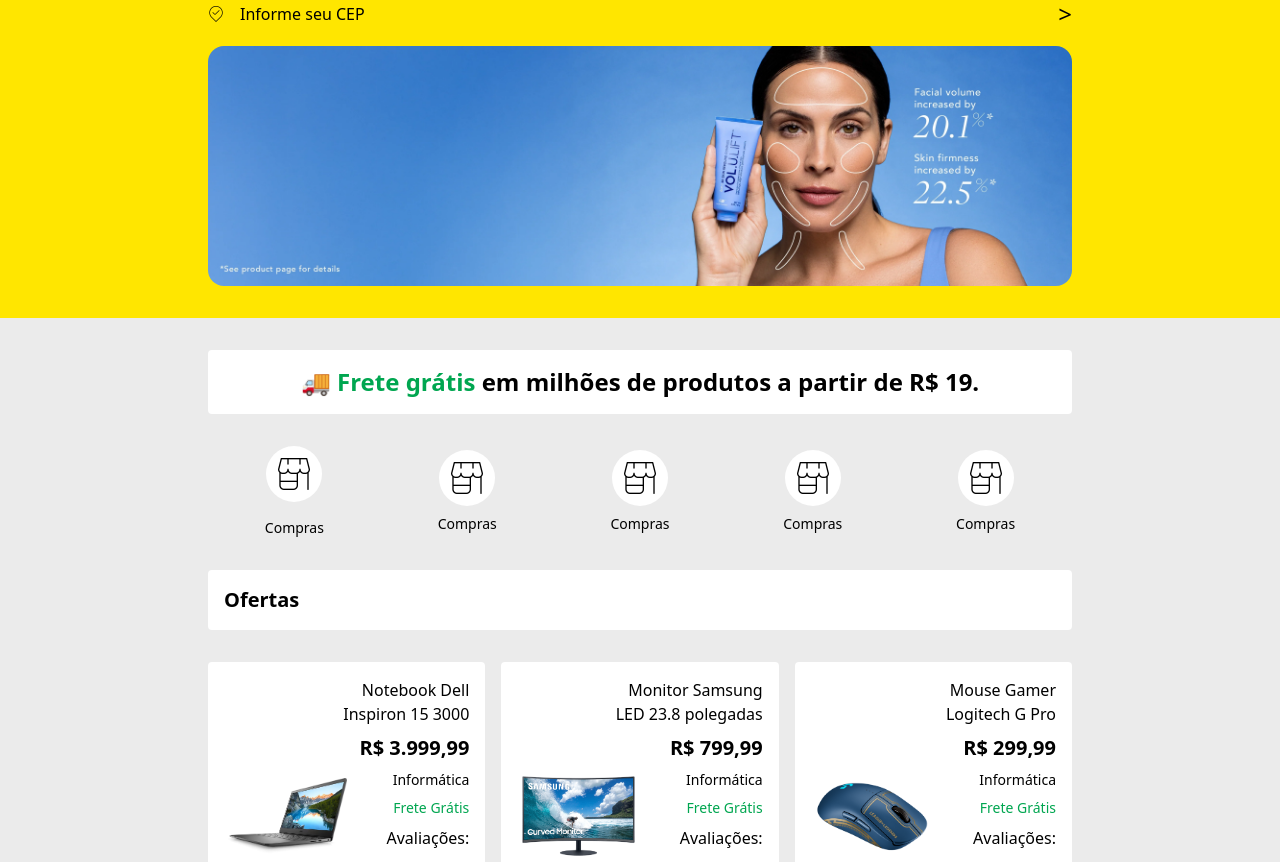
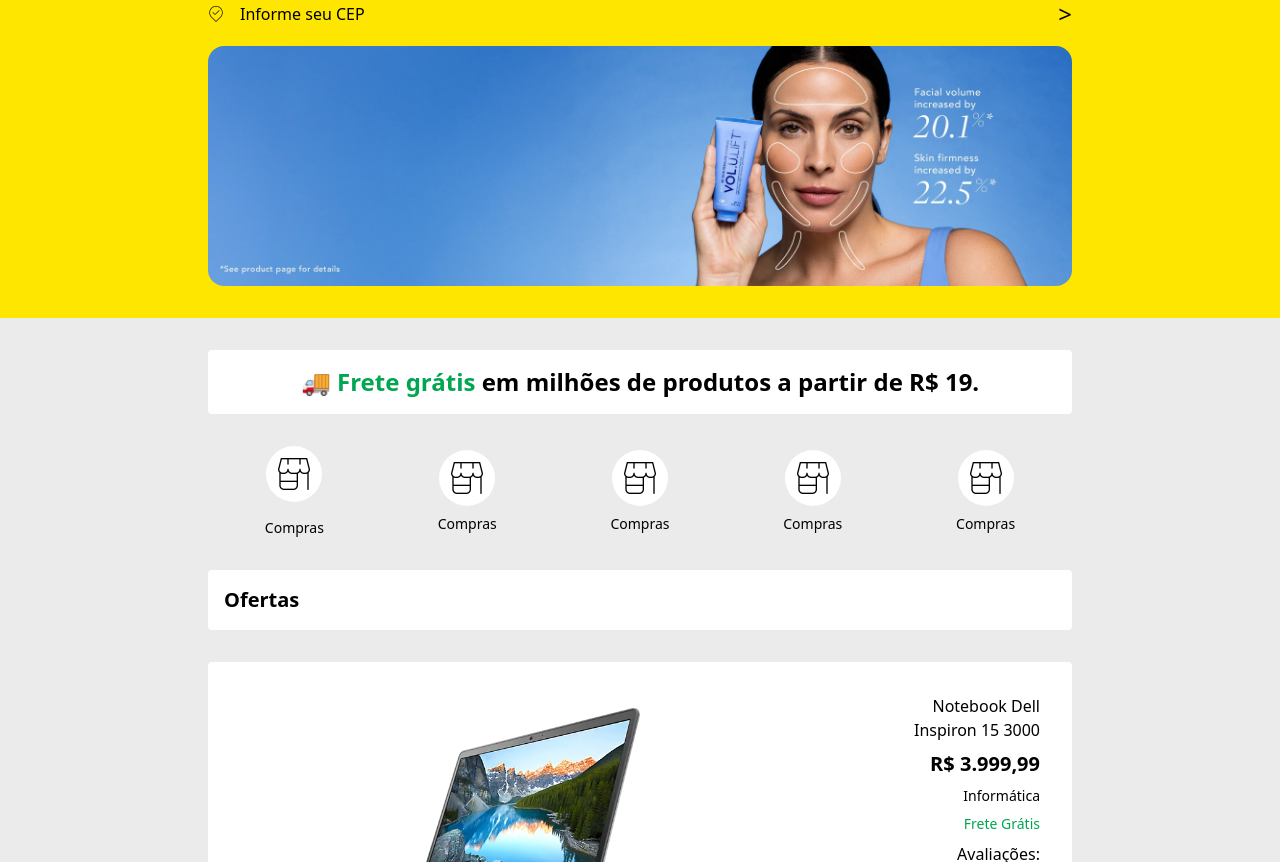
Before and after one commit to tabguimaraes/produtos, a website: page index.html in a window 1280 px wide. Shown: the part 90-952 px from the top of the page. Drawn offline with Linux system fonts and the light colour scheme.

Commit message:
criado card de oferta de destaque na versao desktop

```diff
--- a/assets/js/script.js
+++ b/assets/js/script.js
@@ -20,7 +20,9 @@
     produtos = await response.json();
     produtos.forEach((item) => {
       criarCardProduto(
+        item.id,
         item.nome,
+        item.descricao,
         item.preco,
         item.imagem,
         item.categoria,
@@ -34,9 +36,21 @@
 
 carregarProdutos();
 
-function criarCardProduto(nome, preco, src, categoria, classificacao) {
+function criarCardProduto(
+  id,
+  nome,
+  descricao,
+  preco,
+  src,
+  categoria,
+  classificacao,
+) {
   let card = document.createElement("section");
   card.classList.add("grid", "grid-cols-2", "justify-between", "p-4");
+
+  if (id === 1) {
+    card.classList.add("xl:col-span-full", "xl:p-8");
+  }
 
   let picture = document.createElement("picture");
   picture.classList.add("flex", "items-center");
```
Also changed, not shown: assets/css/output.css.
